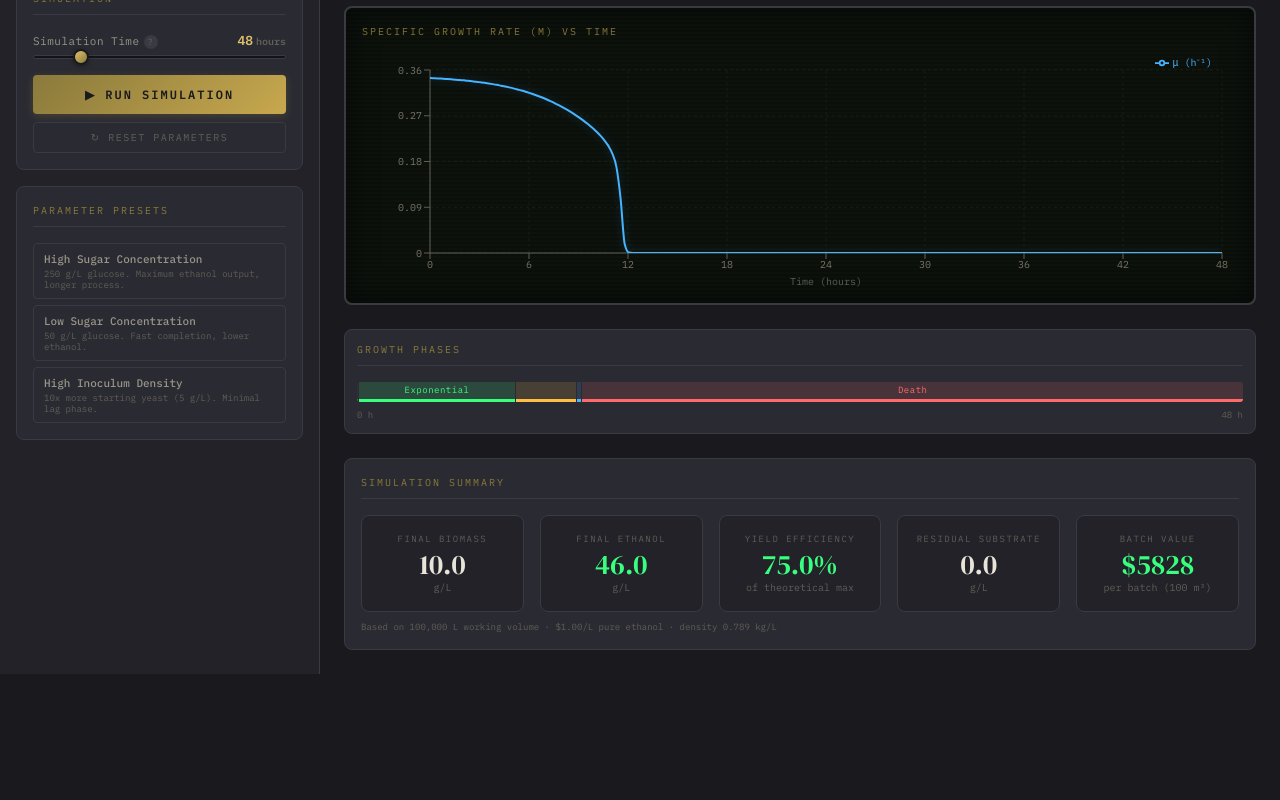
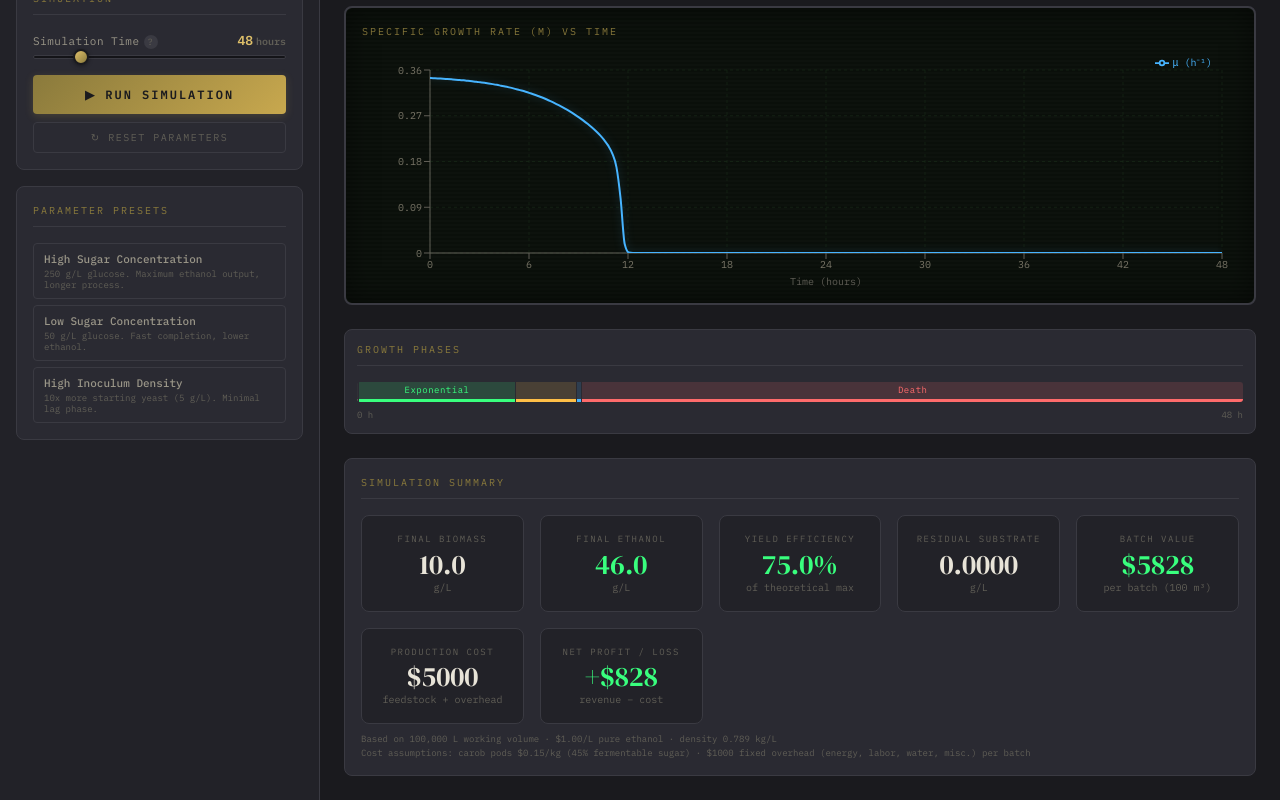
Before and after one commit to WisdomLota/fermentationSimulation, a React (Vite) app in the folder client/: page / in a window 1280 px wide. Shown: the part 747-1547 px from the top of the page. Before the commit the page ends 1421 px from the top, so only its background shows below. Built offline with nearby package versions, Linux system fonts and the light colour scheme.

Commit message:
net profit and cost

```diff
--- a/client/src/App.tsx
+++ b/client/src/App.tsx
@@ -167,7 +167,7 @@ function App() {
               curves={RATE_CURVES}
             />
             <GrowthPhaseIndicator data={data} muMax={kinetics.muMax} />
-            <SummaryPanel summary={data.summary} workingVolume={mode === 'fed-batch' ? fbConfig.maxVolume : 100000} />
+            <SummaryPanel summary={data.summary} workingVolume={mode === 'fed-batch' ? fbConfig.maxVolume : 100000} S0={conditions.S0} />
           </>
         )}
 
--- a/client/src/components/SummaryPanel.tsx
+++ b/client/src/components/SummaryPanel.tsx
@@ -12,9 +12,31 @@ import type { SimulationSummary } from '../types/simulation';
 interface SummaryPanelProps {
   summary: SimulationSummary;
   workingVolume: number;
+  S0: number;
 }
 
-export const SummaryPanel: React.FC<SummaryPanelProps> = ({ summary, workingVolume }) => {
+export const SummaryPanel: React.FC<SummaryPanelProps> = ({ summary, workingVolume, S0 }) => {
+  // ── Revenue ──
+  const batchValue = ((summary.finalEthanol * workingVolume / 1000) / 0.789) * 1.00;
+
+  // ── Cost estimate (assumed reasonable figures) ──
+  // Feedstock: carob pods at $0.15/kg, assuming 45% fermentable sugar content by dry weight
+  const carobPricePerKg = 0.15;
+  const sugarFraction = 0.45;
+  const sugarMassKg = (S0 * workingVolume) / 1000;
+  const carobMassKg = sugarMassKg / sugarFraction;
+  const feedstockCost = carobMassKg * carobPricePerKg;
+
+  // Fixed overhead per batch: energy + labor + water + misc (enzymes, cleaning, maintenance)
+  const energyCost = 500;
+  const laborCost = 300;
+  const waterCost = 50;
+  const miscCost = 150;
+  const overheadCost = energyCost + laborCost + waterCost + miscCost;
+
+  const totalCost = feedstockCost + overheadCost;
+  const netProfit = batchValue - totalCost;
+
   return (
     <div className="panel-section">
       <div className="section-header">Simulation Summary</div>
@@ -46,7 +68,7 @@ export const SummaryPanel: React.FC<SummaryPanelProps> = ({ summary, workingVolu
         <div className="summary-card">
           <div className="summary-label">Residual Substrate</div>
           <div className="summary-value">
-            {summary.residualSubstrate.toFixed(1)}
+            {summary.residualSubstrate.toFixed(4)}
           </div>
           <div className="summary-unit">g/L</div>
         </div>
@@ -54,9 +76,25 @@ export const SummaryPanel: React.FC<SummaryPanelProps> = ({ summary, workingVolu
         <div className="summary-card">
           <div className="summary-label">Batch Value</div>
           <div className="summary-value highlight">
-            ${((summary.finalEthanol * workingVolume / 1000) / 0.789 * 1.00).toFixed(0)}
+            ${batchValue.toFixed(0)}
           </div>
           <div className="summary-unit">per batch ({(workingVolume / 1000).toFixed(0)} m³)</div>
+        </div>
+
+        <div className="summary-card">
+          <div className="summary-label">Production Cost</div>
+          <div className="summary-value">
+            ${totalCost.toFixed(0)}
+          </div>
+          <div className="summary-unit">feedstock + overhead</div>
+        </div>
+
+        <div className="summary-card">
+          <div className="summary-label">Net Profit / Loss</div>
+          <div className="summary-value" style={{ color: netProfit >= 0 ? '#39ff7e' : '#ff6b6b' }}>
+            {netProfit >= 0 ? '+' : ''}${netProfit.toFixed(0)}
+          </div>
+          <div className="summary-unit">revenue − cost</div>
         </div>
       </div>
 
@@ -67,6 +105,8 @@ export const SummaryPanel: React.FC<SummaryPanelProps> = ({ summary, workingVolu
         color: 'var(--text-muted)',
       }}>
         Based on {workingVolume.toLocaleString()} L working volume · $1.00/L pure ethanol · density 0.789 kg/L
+        <br />
+        Cost assumptions: carob pods $0.15/kg (45% fermentable sugar) · $1000 fixed overhead (energy, labor, water, misc.) per batch
       </div>
     </div>
   );
```
